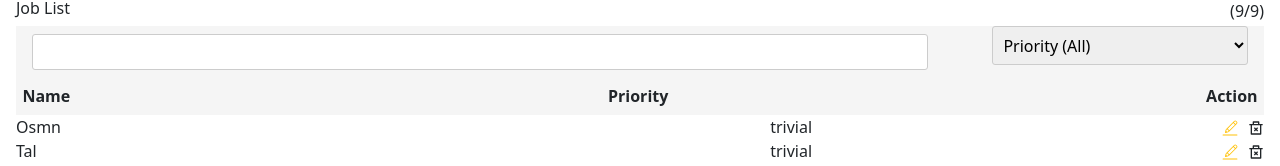
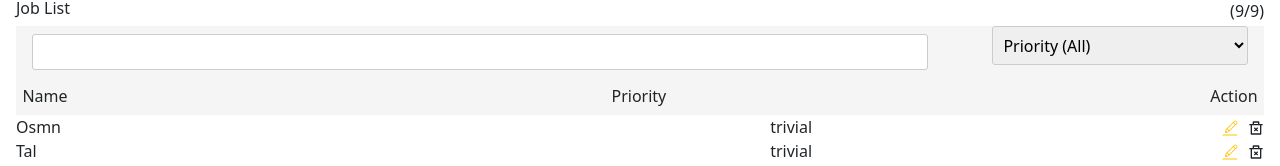
Before and after one commit to Haliboss/todo-rise, a React (Create React App) app: page / in a window 1280 px wide. Shown: the part 176-342 px from the top of the page. Built offline with nearby package versions, Linux system fonts and the light colour scheme.

Commit message:
update list

```diff
--- a/src/components/JobList.jsx
+++ b/src/components/JobList.jsx
@@ -76,7 +76,7 @@ const ListLine = styled.div`
   flex-direction: row;
 `;
 
-const Th = styled.th`
+const Th = styled.div`
   padding: 0.4rem;
 `;
 
```
